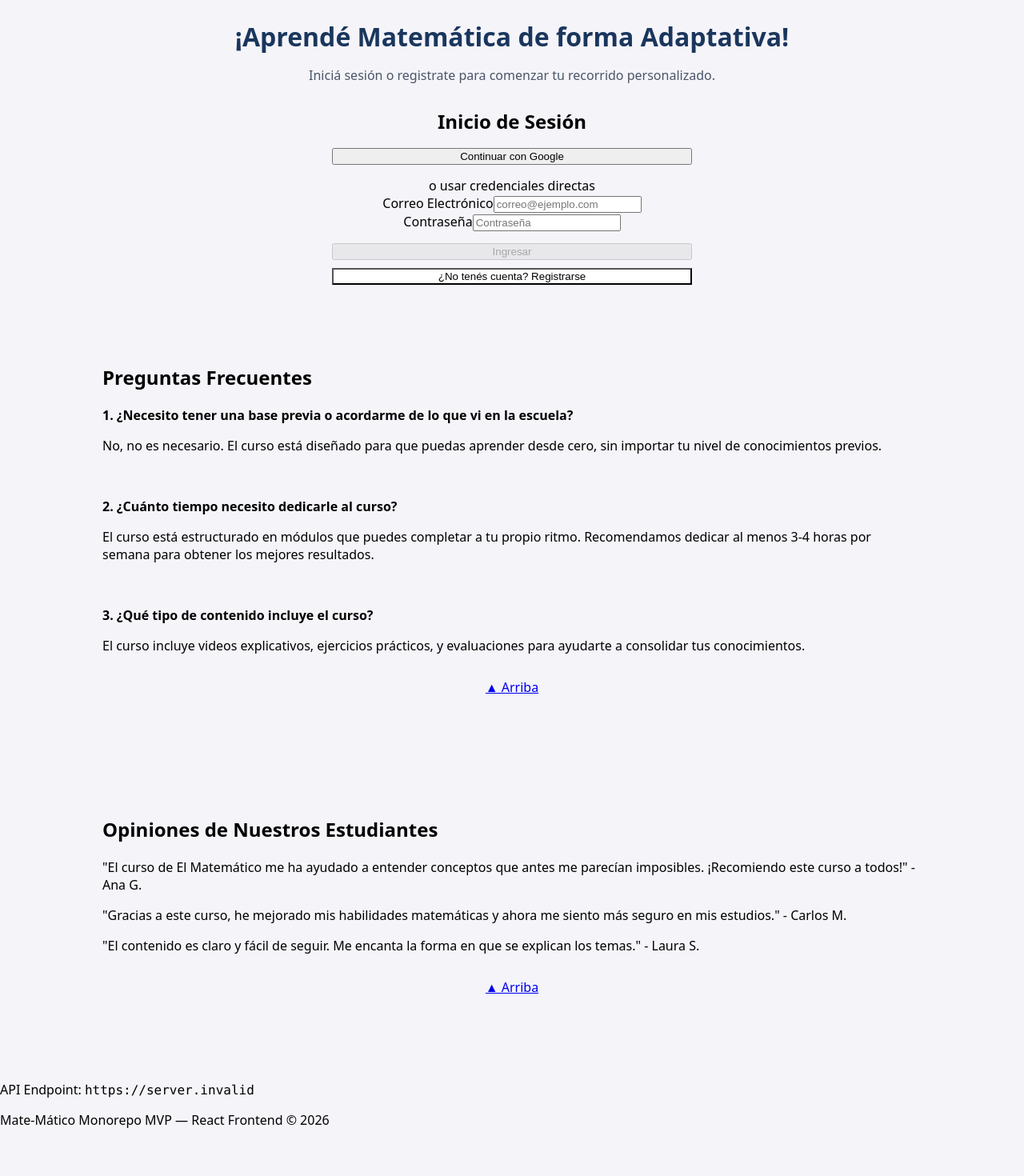
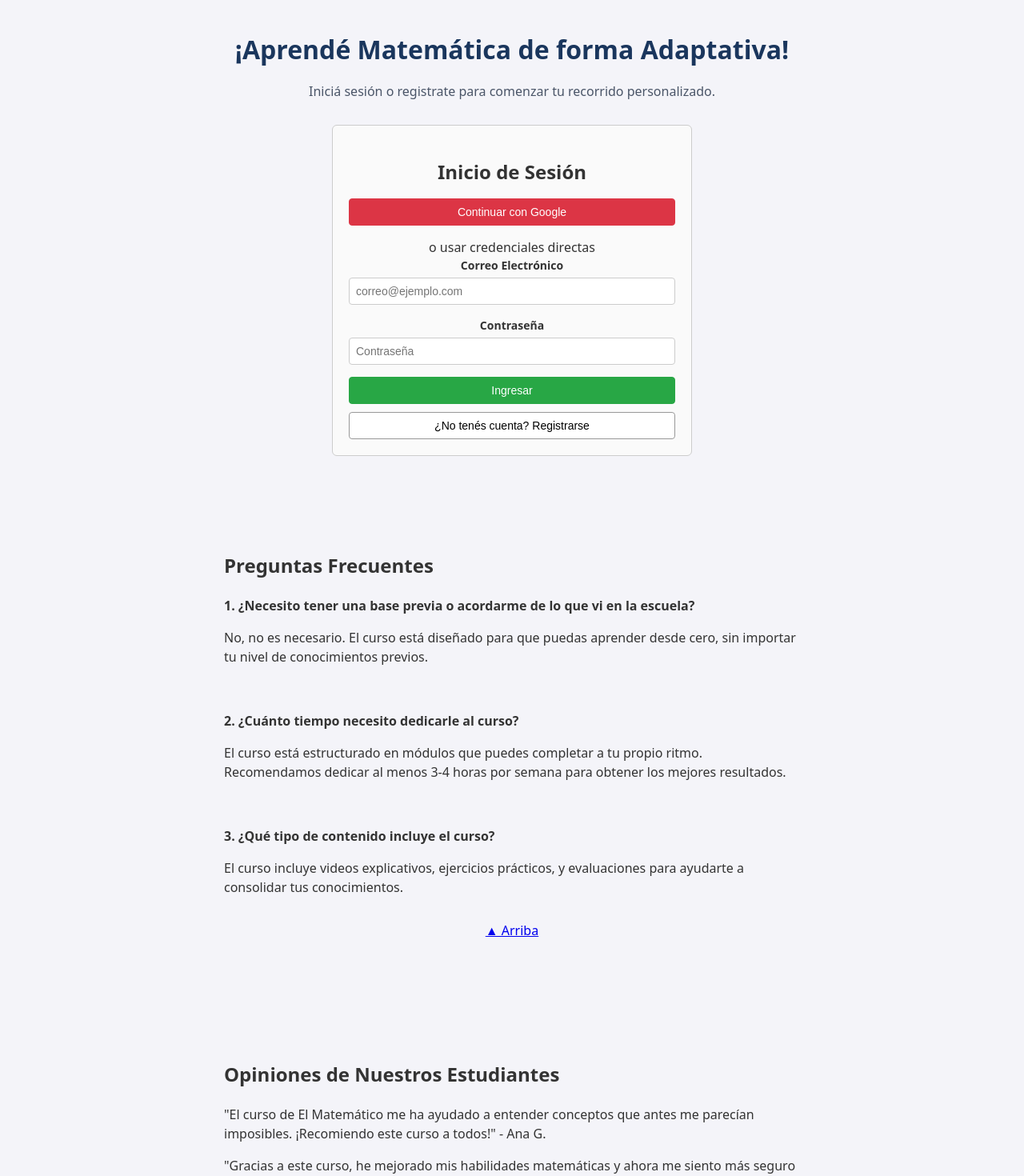
Before and after one commit to Innova-Lab-Mate-Matico/mate-matico, a React (Create React App) app in the folder frontend/: page / in a window 1280 px wide. Shown: the part 460-1930 px from the top of the page at 80% size. Before the commit the page ends 1887 px from the top, so only its background shows below. Built offline with nearby package versions, Linux system fonts and the light colour scheme; no server answers.

Commit message:
fix(front): restaurar index.css original para habilitar estilos de pestanas y maquetacion

```diff
--- a/frontend/src/index.css
+++ b/frontend/src/index.css
@@ -1,13 +1,295 @@
+/*
+  MATE-M├üTICO ÔÇö PLANTILLA FRONTEND MINIMALISTA (SIN DISE├æO)
+  Este CSS contiene la estructura b├ísica de pesta├▒as y maquetaci├│n indispensable
+  para que la aplicaci├│n sea navegable y funcional, permitiendo al equipo
+  de Frontend implementar el dise├▒o visual desde cero (CSS, Tailwind, etc.).
+*/
+
 body {
-  margin: 0;
-  font-family: -apple-system, BlinkMacSystemFont, 'Segoe UI', 'Roboto', 'Oxygen',
-    'Ubuntu', 'Cantarell', 'Fira Sans', 'Droid Sans', 'Helvetica Neue',
-    sans-serif;
-  -webkit-font-smoothing: antialiased;
-  -moz-osx-font-smoothing: grayscale;
+  font-family: sans-serif;
+  margin: 20px;
+  background-color: #ffffff;
+  color: #333333;
+  line-height: 1.5;
 }
 
-code {
-  font-family: source-code-pro, Menlo, Monaco, Consolas, 'Courier New',
-    monospace;
+/* Contenedor principal */
+.app-container {
+  max-width: 900px;
+  margin: 0 auto;
 }
+
+/* Encabezado */
+.header {
+  border-bottom: 2px solid #ccc;
+  padding-bottom: 15px;
+  margin-bottom: 20px;
+}
+
+.logo-section h1 {
+  margin: 0;
+  font-size: 24px;
+}
+
+.logo-section p {
+  margin: 5px 0 0 0;
+  color: #666;
+  font-size: 14px;
+}
+
+/* Barra de Pesta├▒as (Tab Navigation) */
+.tab-bar {
+  display: flex;
+  gap: 10px;
+  margin-bottom: 20px;
+  border-bottom: 1px solid #ccc;
+  padding-bottom: 10px;
+}
+
+.tab-btn {
+  padding: 8px 16px;
+  background-color: #f0f0f0;
+  border: 1px solid #ccc;
+  border-radius: 4px;
+  cursor: pointer;
+  font-weight: bold;
+}
+
+.tab-btn:hover {
+  background-color: #e0e0e0;
+}
+
+.tab-btn.active-tab {
+  background-color: #007bff;
+  color: white;
+  border-color: #007bff;
+}
+
+/* Estilo de Tarjetas y Secciones */
+.card {
+  border: 1px solid #ccc;
+  border-radius: 6px;
+  padding: 20px;
+  margin-bottom: 20px;
+  background-color: #fafafa;
+}
+
+.layout-grid {
+  display: flex;
+  flex-direction: column;
+  gap: 20px;
+}
+
+/* Formularios est├índar */
+.form-group {
+  margin-bottom: 15px;
+  display: flex;
+  flex-direction: column;
+  gap: 5px;
+}
+
+.form-group label {
+  font-weight: bold;
+  font-size: 14px;
+}
+
+.form-group input {
+  padding: 8px;
+  border: 1px solid #ccc;
+  border-radius: 4px;
+  font-size: 14px;
+}
+
+/* Botones gen├®ricos */
+button {
+  padding: 8px 16px;
+  border: 1px solid #999;
+  border-radius: 4px;
+  background-color: #f0f0f0;
+  cursor: pointer;
+  font-size: 14px;
+}
+
+button:hover {
+  background-color: #e0e0e0;
+}
+
+button.btn-primary {
+  background-color: #28a745;
+  color: white;
+  border-color: #28a745;
+}
+
+button.btn-primary:hover {
+  background-color: #218838;
+}
+
+button.btn-google {
+  background-color: #dc3545;
+  color: white;
+  border-color: #dc3545;
+}
+
+button.btn-google:hover {
+  background-color: #c82333;
+}
+
+/* Badges y estados */
+.badge {
+  display: inline-block;
+  padding: 4px 8px;
+  background-color: #e2e8f0;
+  border-radius: 4px;
+  font-size: 12px;
+  font-weight: bold;
+  margin-right: 5px;
+}
+
+.badge-success {
+  background-color: #d4edda;
+  color: #155724;
+}
+
+.badge-gold {
+  background-color: #fff3cd;
+  color: #856404;
+}
+
+/* Mascota simple */
+.mascota-box {
+  border: 1px dashed #666;
+  padding: 15px;
+  background-color: #f8f9fa;
+  text-align: center;
+  margin: 15px 0;
+}
+
+/* Listas y ├írboles de lecciones */
+.lessons-tree {
+  margin-top: 15px;
+}
+
+.level-group {
+  margin-bottom: 20px;
+  padding-left: 10px;
+  border-left: 2px solid #007bff;
+}
+
+.level-badge {
+  font-weight: bold;
+  background-color: #e9ecef;
+  padding: 4px 8px;
+  border-radius: 4px;
+}
+
+.lessons-list {
+  margin-top: 10px;
+  display: flex;
+  flex-direction: column;
+  gap: 8px;
+}
+
+.lesson-btn-card {
+  display: flex;
+  justify-content: space-between;
+  align-items: center;
+  width: 100%;
+  text-align: left;
+  border: 1px solid #ddd;
+  background-color: #ffffff;
+  padding: 10px 15px;
+  border-radius: 4px;
+}
+
+.lesson-btn-card.completed {
+  border-color: #28a745;
+  background-color: #e8f5e9;
+}
+
+/* Ejercicios */
+.exercise-card {
+  border: 1px solid #ddd;
+  padding: 15px;
+  border-radius: 4px;
+  background-color: #ffffff;
+  margin-bottom: 15px;
+}
+
+.options-grid {
+  display: grid;
+  grid-template-columns: 1fr 1fr;
+  gap: 10px;
+  margin-top: 10px;
+}
+
+.option-btn {
+  text-align: left;
+  background-color: #f8f9fa;
+  border: 1px solid #ccc;
+  padding: 10px;
+}
+
+.option-btn.selected {
+  background-color: #cce5ff;
+  border-color: #b8daff;
+  font-weight: bold;
+}
+
+.numeric-input-group {
+  display: flex;
+  gap: 10px;
+  margin-top: 10px;
+}
+
+.numeric-input-group input {
+  flex: 1;
+  padding: 8px;
+}
+
+/* Feedback */
+.feedback-box {
+  margin-top: 10px;
+  padding: 10px;
+  border-radius: 4px;
+  font-weight: bold;
+}
+
+.feedback-box.correct {
+  background-color: #d4edda;
+  color: #155724;
+  border: 1px solid #c3e6cb;
+}
+
+.feedback-box.incorrect {
+  background-color: #f8d7da;
+  color: #721c24;
+  border: 1px solid #f5c6cb;
+}
+
+/* Comod├¡n */
+.comodin-card {
+  margin-top: 15px;
+  border: 1px solid #ffeeba;
+  background-color: #fff3cd;
+  color: #856404;
+  padding: 15px;
+  border-radius: 4px;
+}
+
+/* JSON pre */
+.progress-pre {
+  background-color: #333;
+  color: #fff;
+  padding: 15px;
+  border-radius: 4px;
+  overflow-x: auto;
+  font-family: monospace;
+}
+
+.footer {
+  margin-top: 40px;
+  border-top: 1px solid #ccc;
+  padding-top: 10px;
+  font-size: 12px;
+  color: #777;
+}
```
